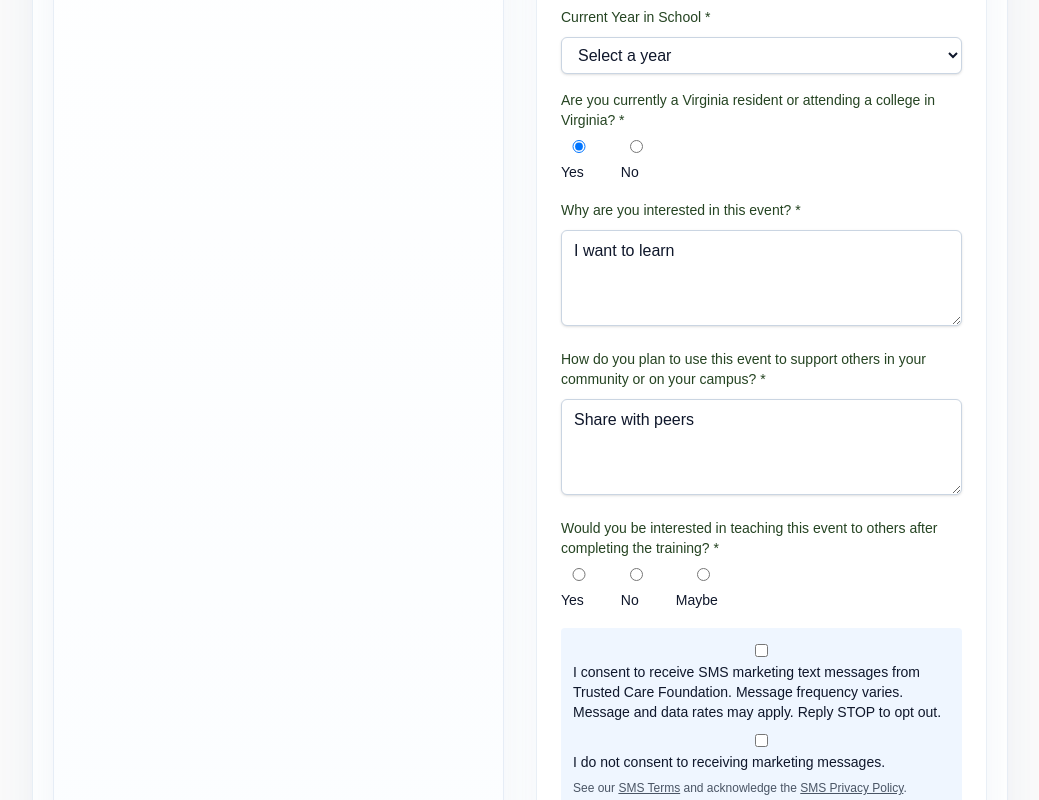
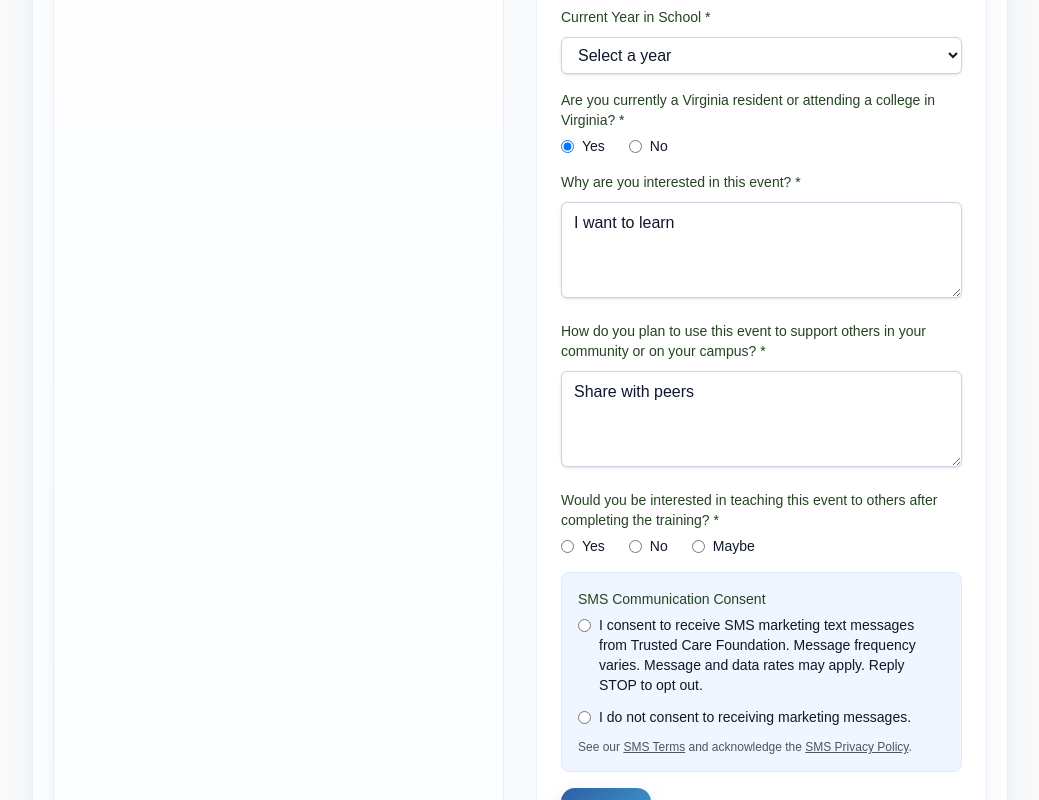
Before and after one commit to TCFEngTeam/tcf-signup-site, a Next.js app: page /preview in a window 1280 px wide. Shown: the part 780-1580 px from the top of the page, without its empty margins (120-1159 px from the left). Built offline with nearby package versions, Linux system fonts and the light colour scheme; no server answers.

Commit message:
finally fixed css issues with the consent to marketing messages button

```diff
--- a/src/app/components/EventSignupForm.tsx
+++ b/src/app/components/EventSignupForm.tsx
@@ -97,8 +97,7 @@ export default function EventSignupForm({ eventId, prefillData, submitUrl }: Sig
   const [interestReason, setInterestReason] = useState(prefillData?.interestReason ?? '')
   const [communitySupport, setCommunitySupport] = useState(prefillData?.communitySupport ?? '')
   const [interestedInTeaching, setInterestedInTeaching] = useState(prefillData?.interestedInTeaching ?? '')
-  const [smsMarketing, setSmsMarketing] = useState(prefillData?.smsMarketing ?? false)
-  const [smsConsent, setSmsConsent] = useState(prefillData?.smsConsent ?? false)
+  const [smsConsent, setSmsConsent] = useState(prefillData?.smsConsent ?? '')
   const [submitting, setSubmitting] = useState(false)
   const [message, setMessage] = useState<string | null>(null)
   const [touchedFields, setTouchedFields] = useState<Record<string, boolean>>({})
@@ -198,7 +197,6 @@ export default function EventSignupForm({ eventId, prefillData, submitUrl }: Sig
               interestReason,
               communitySupport,
               interestedInTeaching,
-              smsMarketing,
               smsConsent,
             },
           }),
@@ -378,18 +376,46 @@ export default function EventSignupForm({ eventId, prefillData, submitUrl }: Sig
         <RequiredText show={fieldHasError(requiredFieldLabels.interestedInTeaching)} />
       </fieldset>
 
-      {/* Consent Checkboxes */}
-      <div className="mb-4 p-3 bg-blue-50 rounded text-sm space-y-2">
-        <label className="flex items-start gap-2">
-          <input type="checkbox" name="smsMarketing" checked={smsMarketing} onChange={(e) => setSmsMarketing(e.target.checked)} className="mt-1 flex-shrink-0" />
-          <span>I consent to receive SMS marketing text messages from Trusted Care Foundation. Message frequency varies. Message and data rates may apply. Reply STOP to opt out.</span>
-        </label>
-        <label className="flex items-start gap-2">
-          <input type="checkbox" name="smsConsent" checked={smsConsent} onChange={(e) => setSmsConsent(e.target.checked)} className="mt-1 flex-shrink-0" />
-          <span>I do not consent to receiving marketing messages.</span>
-        </label>
-        <div className="text-xs text-gray-600 mt-2">
-          See our <a href="#" className="underline">SMS Terms</a> and acknowledge the <a href="#" className="underline">SMS Privacy Policy</a>.
+      {/* SMS Consent Radio */}
+      <div className="mb-4 bg-blue-50 rounded-lg text-sm p-4 border border-blue-100">
+        <div className="field-label text-sm font-medium mb-3">
+          SMS Communication Consent
+        </div>
+
+        <div className="space-y-3">
+          <label className="flex items-start gap-2">
+            <input
+              type="radio"
+              name="smsConsent"
+              value="yes"
+              checked={smsConsent === 'yes'}
+              onChange={(e) => setSmsConsent(e.target.value)}
+              className="flex-shrink-0 mt-1"
+            />
+            <span>
+              I consent to receive SMS marketing text messages from Trusted Care Foundation.
+              Message frequency varies. Message and data rates may apply. Reply STOP to opt out.
+            </span>
+          </label>
+
+          <label className="flex items-start gap-2">
+            <input
+              type="radio"
+              name="smsConsent"
+              value="no"
+              checked={smsConsent === 'no'}
+              onChange={(e) => setSmsConsent(e.target.value)}
+              className="flex-shrink-0 mt-1"
+            />
+            <span>
+              I do not consent to receiving marketing messages.
+            </span>
+          </label>
+        </div>
+
+        <div className="text-xs text-gray-600 mt-3">
+          See our <a href="#" className="underline">SMS Terms</a> and acknowledge the{" "}
+          <a href="#" className="underline">SMS Privacy Policy</a>.
         </div>
       </div>
 
--- a/src/app/globals.css
+++ b/src/app/globals.css
@@ -198,11 +198,19 @@ h1, h2, h3 {
   outline: none;
   transition: border-color 160ms ease, box-shadow 160ms ease;
 }
+.event-signup-form input[type="radio"] {
+  width: auto;
+  padding: 0;
+  border: none;
+}
 .event-signup-form input:focus {
   border-color: var(--medium-blue);
   box-shadow: 0 0 0 4px rgba(66, 156, 209, 0.12);
 }
-.event-signup-form label { display:block }
+.event-signup-form input[type="radio"]:focus {
+  box-shadow: none;
+}
+
 .event-signup-form button { cursor: pointer }
 
 .field-label {
```
